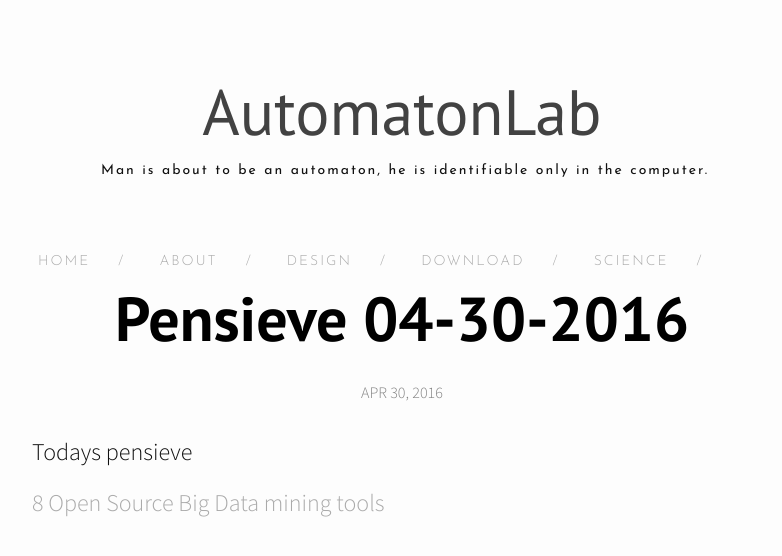
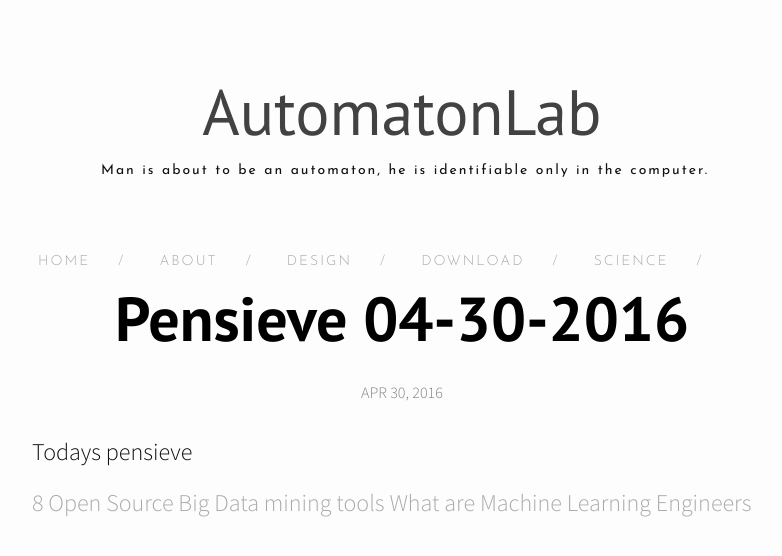
Before and after one commit to jithu123/jithu123.github.io, a Jekyll site: the page built from _posts/2016-04-30-pensieve.markdown, in a window 1280 px wide, cut to the strip 0-616 px from the top of the page. Shown: the top 556 px of the strip, without its empty margins (238-1020 px from the left). Built offline with Jekyll 4.4.1, drawn with Linux system fonts in a browser that asks for light colours; nearby versions of some CDN libraries.

Commit message:
updating pensieve

```diff
--- a/_posts/2016-04-30-pensieve.markdown
+++ b/_posts/2016-04-30-pensieve.markdown
@@ -8,5 +8,7 @@ categories: pensieve
 Todays pensieve
 
 [8 Open Source Big Data mining tools][open-source-tools]
+[What are Machine Learning Engineers][ml-engrs]
 
 [open-source-tools]: http://www.datamation.com/data-center/slideshows/8-open-source-big-data-mining-tools.html
+[ml-engrs]: https://www.oreilly.com/ideas/what-are-machine-learning-engineers
```
